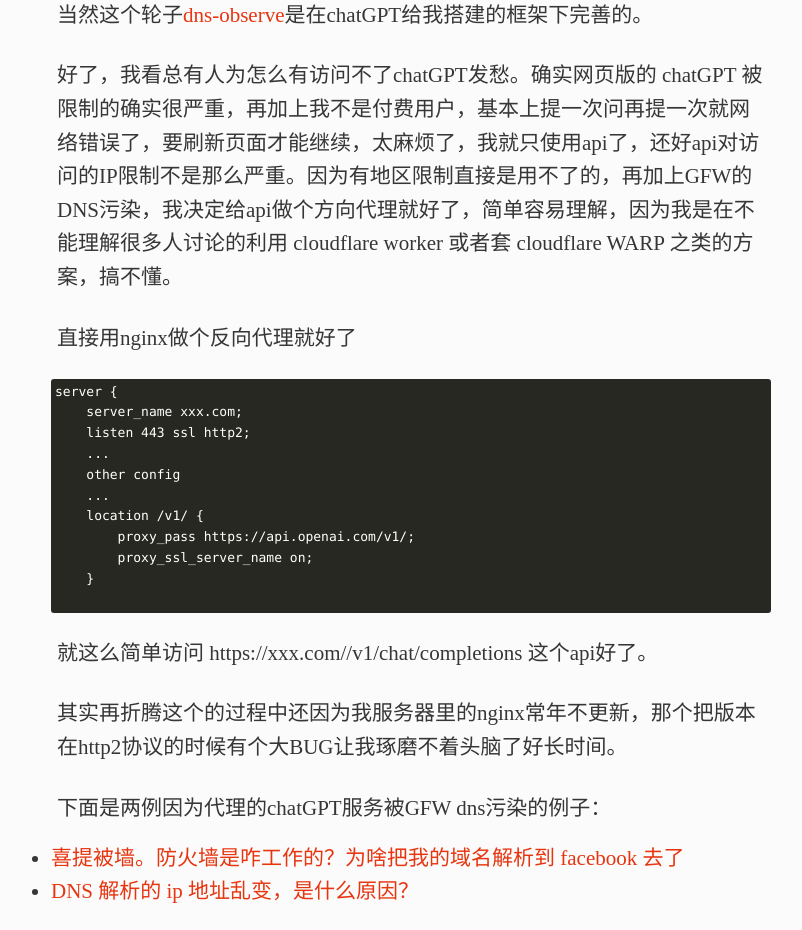
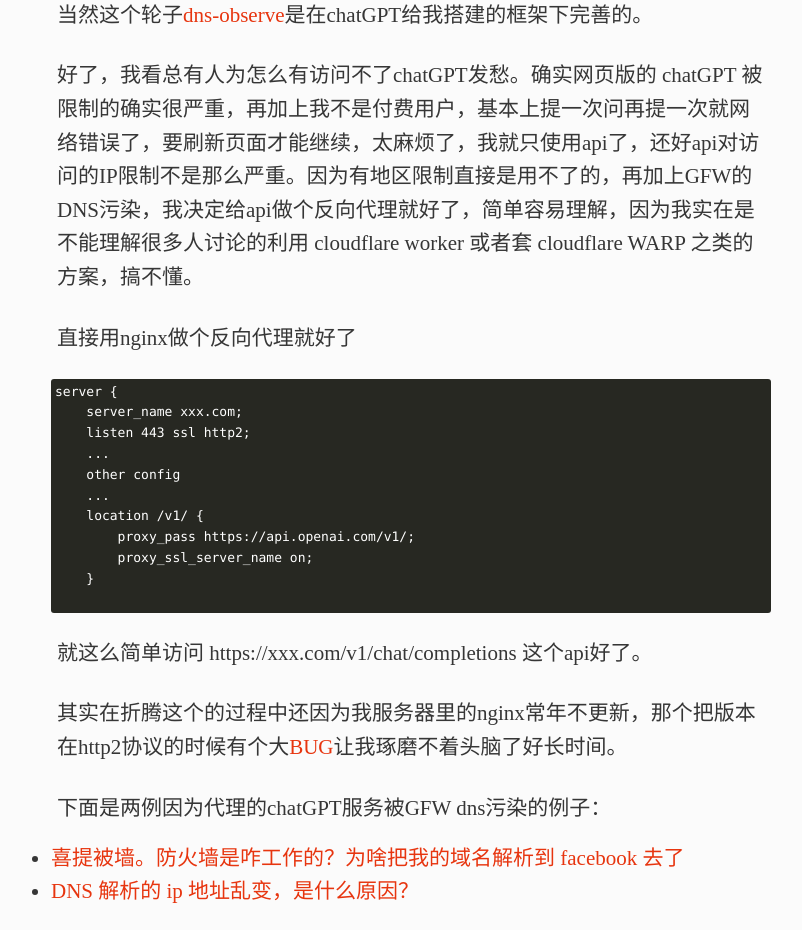
Before and after one commit to xavierskip/xavierskip.github.io, a Jekyll site: the page built from _posts/2023-4-21-openai-api-proxy.md, in a window 1280 px wide. Shown: the part 689-1619 px from the top of the page, without its empty margins (229-1031 px from the left). Built offline with Jekyll 4.4.1, drawn with Linux system fonts in a browser that asks for light colours; comment, search, counter and statistics services are not loaded.

Commit message:
Update 2023-4-21-openai-api-proxy.md

````diff
--- a/_posts/2023-4-21-openai-api-proxy.md
+++ b/_posts/2023-4-21-openai-api-proxy.md
@@ -14,7 +14,7 @@
 
 当然这个轮子[dns-observe](https://github.com/xavierskip/dns-observe)是在chatGPT给我搭建的框架下完善的。
 
-好了，我看总有人为怎么有访问不了chatGPT发愁。确实网页版的 chatGPT 被限制的确实很严重，再加上我不是付费用户，基本上提一次问再提一次就网络错误了，要刷新页面才能继续，太麻烦了，我就只使用api了，还好api对访问的IP限制不是那么严重。因为有地区限制直接是用不了的，再加上GFW的DNS污染，我决定给api做个方向代理就好了，简单容易理解，因为我是在不能理解很多人讨论的利用 cloudflare worker 或者套 cloudflare WARP 之类的方案，搞不懂。
+好了，我看总有人为怎么有访问不了chatGPT发愁。确实网页版的 chatGPT 被限制的确实很严重，再加上我不是付费用户，基本上提一次问再提一次就网络错误了，要刷新页面才能继续，太麻烦了，我就只使用api了，还好api对访问的IP限制不是那么严重。因为有地区限制直接是用不了的，再加上GFW的DNS污染，我决定给api做个反向代理就好了，简单容易理解，因为我实在是不能理解很多人讨论的利用 cloudflare worker 或者套 cloudflare WARP 之类的方案，搞不懂。
 
 直接用nginx做个反向代理就好了
 
@@ -31,9 +31,9 @@
     }
 
 ```
-就这么简单访问 https://xxx.com//v1/chat/completions 这个api好了。
+就这么简单访问 https://xxx.com/v1/chat/completions 这个api好了。
 
-其实再折腾这个的过程中还因为我服务器里的nginx常年不更新，那个把版本在http2协议的时候有个大BUG让我琢磨不着头脑了好长时间。
+其实在折腾这个的过程中还因为我服务器里的nginx常年不更新，那个把版本在http2协议的时候有个大[BUG](https://v2ex.com/t/300566)让我琢磨不着头脑了好长时间。
 
 
 下面是两例因为代理的chatGPT服务被GFW dns污染的例子：
````
